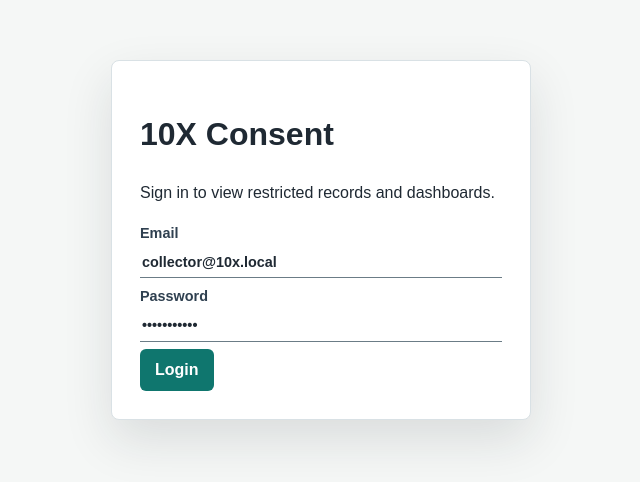
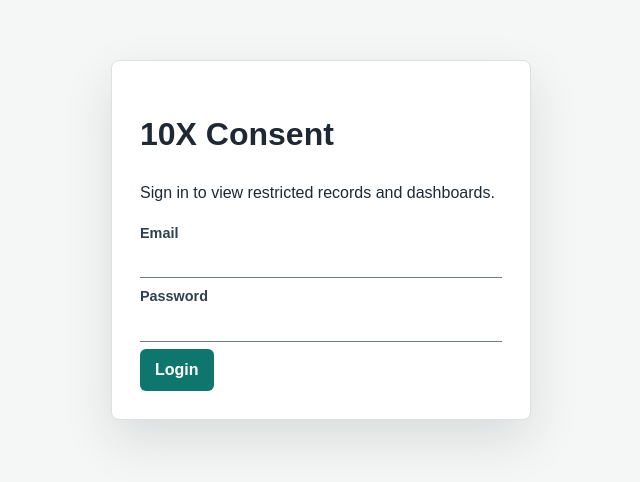
Before and after one commit to Danieluganda/RETI_Program, a Next.js app in the folder consent-app/: page /login in a window 1280 px wide. Shown: the part 160-642 px from the top of the page, without its empty margins (319-959 px from the left). Built offline with nearby package versions, Linux system fonts and the light colour scheme.

Commit message:
Remove login default credentials

```diff
--- a/consent-app/app/login/page.tsx
+++ b/consent-app/app/login/page.tsx
@@ -39,11 +39,11 @@
         <p>Sign in to view restricted records and dashboards.</p>
         <label>
           Email
-          <input name="email" type="email" defaultValue="collector@10x.local" required />
+          <input name="email" type="email" autoComplete="username" required />
         </label>
         <label>
           Password
-          <input name="password" type="password" defaultValue="password123" required />
+          <input name="password" type="password" autoComplete="current-password" required />
         </label>
         {error && <p className="form-message error">{error}</p>}
         <button className="button primary" type="submit" disabled={loading}>
```
